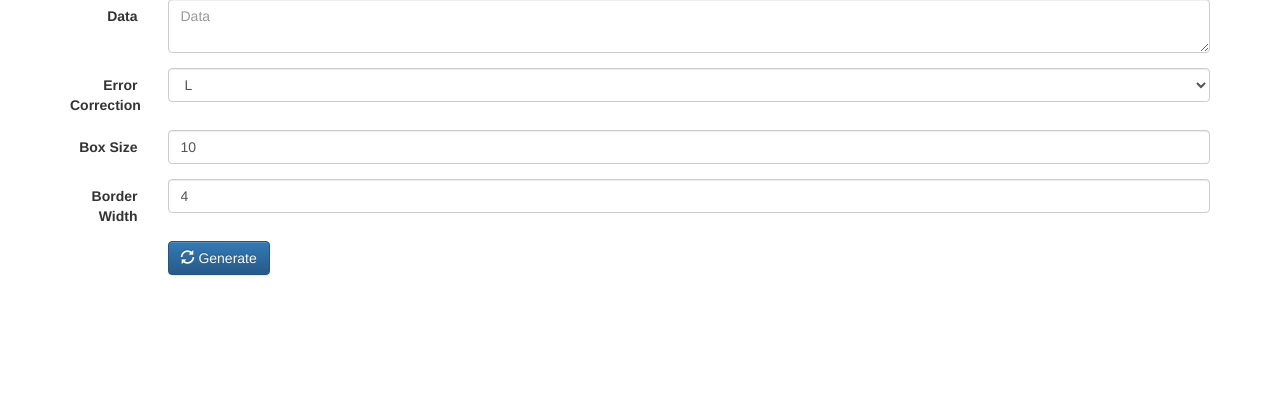
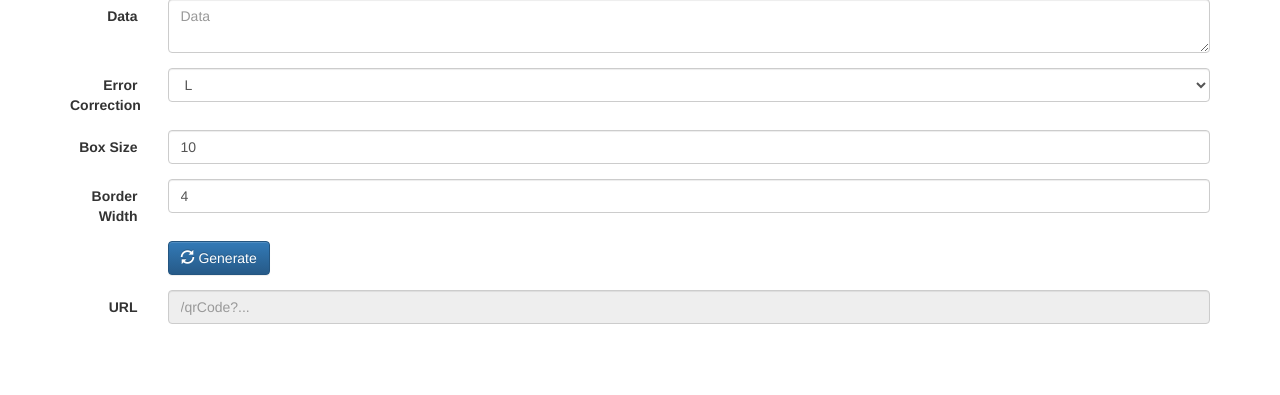
Before and after one commit to AgalmicVentures/PQRS, a Python web app: template templates/index.html in a window 1280 px wide. Shown: the part 151-546 px from the top of the page. Run offline with Jinja, Linux system fonts and the light colour scheme; the template is opened without the code that fills it, so the values that code supplies are empty; some libraries are stand-ins or nearby versions.

Commit message:
Display generated URL

```diff
--- a/templates/index.html
+++ b/templates/index.html
@@ -2,10 +2,6 @@
 <head>
 	<link rel="stylesheet" href="https://maxcdn.bootstrapcdn.com/bootstrap/3.3.2/css/bootstrap.min.css">
 	<link rel="stylesheet" href="https://maxcdn.bootstrapcdn.com/bootstrap/3.3.2/css/bootstrap-theme.min.css">
-
-	<style type="text/css">
-	span.refreshButton { font-size: small; text-align: right; float: right; position: relative; top: 6pt }
-	</style>
 
 	<title>PQRS - %(title)s</title>
 </head>
@@ -74,6 +70,13 @@
 		</div>
 
 		<div class="form-group">
+			<label for="borderWidth" class="col-sm-1 control-label">URL</label>
+			<div class="col-sm-11">
+				<input id="qrCodeUrl" placeholder="/qrCode?..." class="form-control" readonly>
+			</div>
+		</div>
+
+		<div class="form-group">
 			<div class="row col-sm-offset-1">
 				<div id="qrCode"></div>
 			</div>
@@ -84,12 +87,14 @@
 	<script src="https://maxcdn.bootstrapcdn.com/bootstrap/3.3.2/js/bootstrap.min.js"></script>
 	<script>
 		function generate() {
-			data = $('#data').val();
+			var data = $('#data').val();
 			if (data != '') {
-				errorCorrection = $('#errorCorrection').val();
-				boxSize = $('#boxSize').val();
-				borderWidth = $('#borderWidth').val();
-				$('#qrCode').load(encodeURI('/qrCode?errorCorrection=' + errorCorrection + '&boxSize=' + boxSize + '&borderWidth=' + borderWidth + '&data=' + data));
+				var errorCorrection = $('#errorCorrection').val();
+				var boxSize = $('#boxSize').val();
+				var borderWidth = $('#borderWidth').val();
+				var url = encodeURI('/qrCode?errorCorrection=' + errorCorrection + '&boxSize=' + boxSize + '&borderWidth=' + borderWidth + '&data=' + data);
+				$('#qrCodeUrl').val(url);
+				$('#qrCode').load(url);
 			}
 			return false;
 		}
```
